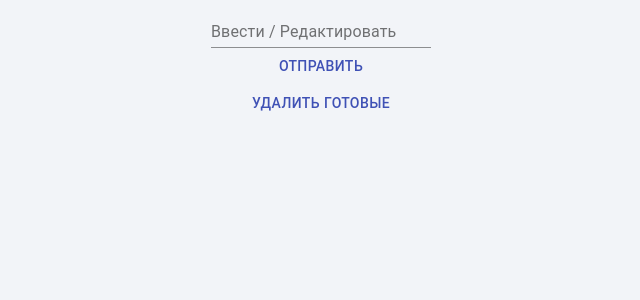
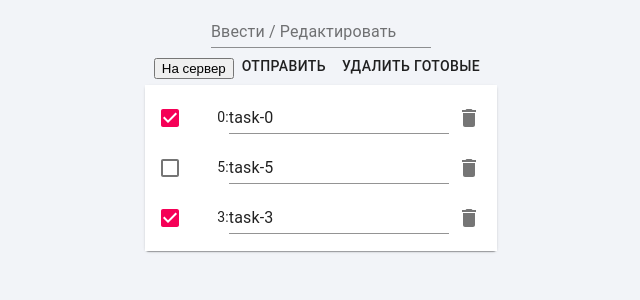
Before and after one commit to Foxona/testfields, a React (Create React App) app: page / in a window 1280 px wide. Shown: the top 300 px of the page, without its empty margins (319-959 px from the left). Built offline with nearby package versions, Linux system fonts and the light colour scheme.

Commit message:
html form with express

```diff
--- a/package.json
+++ b/package.json
@@ -12,6 +12,10 @@
     "@types/node": "^12.0.0",
     "@types/react": "^17.0.0",
     "@types/react-dom": "^17.0.0",
+    "body-parser": "^1.19.0",
+    "cors": "^2.8.5",
+    "express": "^4.17.1",
+    "multer": "^1.4.2",
     "react": "^17.0.2",
     "react-dom": "^17.0.2",
     "react-hook-form": "^7.2.2",
--- a/src/App.tsx
+++ b/src/App.tsx
@@ -42,12 +42,15 @@ function App() {
   // } = useForm<Inputs>();
 
   const classes = useStyles();
-  const [toDoList, setTodoList] = React.useState<TodoType[]>([]);
+  const [toDoList, setTodoList] = React.useState<TodoType[]>([
+    { id: 0, task: "task-0", complete: true },
+    { id: 5, task: "task-5", complete: false },
+    { id: 3, task: "task-3", complete: true },
+  ]);
   const [text, setText] = React.useState("");
 
-  const handleWrite = (event: React.ChangeEvent<HTMLInputElement>) => {
-    setText(event.currentTarget.value);
-  };
+  const testInput = React.createRef<HTMLInputElement>();
+
   const handleSubmit = () => {
     let idList = toDoList.map((task) => task.id);
     let maxId = Math.max(0, ...idList);
@@ -83,28 +86,25 @@ function App() {
       <div className="App-header">
         <TextField
           label="Ввести / Редактировать"
-          onChange={handleWrite}
-          value={text}
+          onChange={() => setText(testInput.current?.value ?? "")}
+          inputRef={testInput}
         />
-        <Button color="primary" onClick={handleSubmit}>
-          Отправить
-        </Button>
-        <Button color="primary" onClick={handleFilter}>
-          Удалить готовые
-        </Button>
+        <form
+          action="http://localhost:8333/posttodo"
+          method="post"
+          // encType="multipart/form-data"
+        >
+          <input type="submit" value="На сервер" />
+          <Button onClick={handleSubmit} children={"Отправить"} />
+          <Button onClick={handleFilter} children={"Удалить готовые"} />
           <Paper>
             <List className={classes.root}>
               {toDoList.map((value) => {
                 return (
-                <ListItem
-                  key={value.id}
-                  role={undefined}
-                  dense
-                  button
-                  // onChange={() => handleEdit(value.id)}
-                >
+                  <ListItem key={value.id} role={undefined} dense button>
                     <ListItemIcon>
                       <Checkbox
+                        name={`items[${value.id}][complete]`}
                         edge="start"
                         checked={value.complete}
                         tabIndex={-1}
@@ -113,7 +113,13 @@ function App() {
                       />
                     </ListItemIcon>
                     <ListItemText primary={`${value.id}:`} />
+                    <input
+                      type="hidden"
+                      value={value.id}
+                      name={`items[${value.id}][id]`}
+                    />
                     <TextField
+                      name={`items[${value.id}][task]`}
                       value={`${value.task}`}
                       onChange={(e) => handleEdit(value.id, e.target.value)}
                     />
@@ -130,6 +136,7 @@ function App() {
               })}
             </List>
           </Paper>
+        </form>
       </div>
     </div>
   );
```
Also changed, not shown: server.js (added, +20 -0 lines), 1 other file (tests, documents, lock files or other folders). Lines whose indentation alone changed are shown as unchanged.
